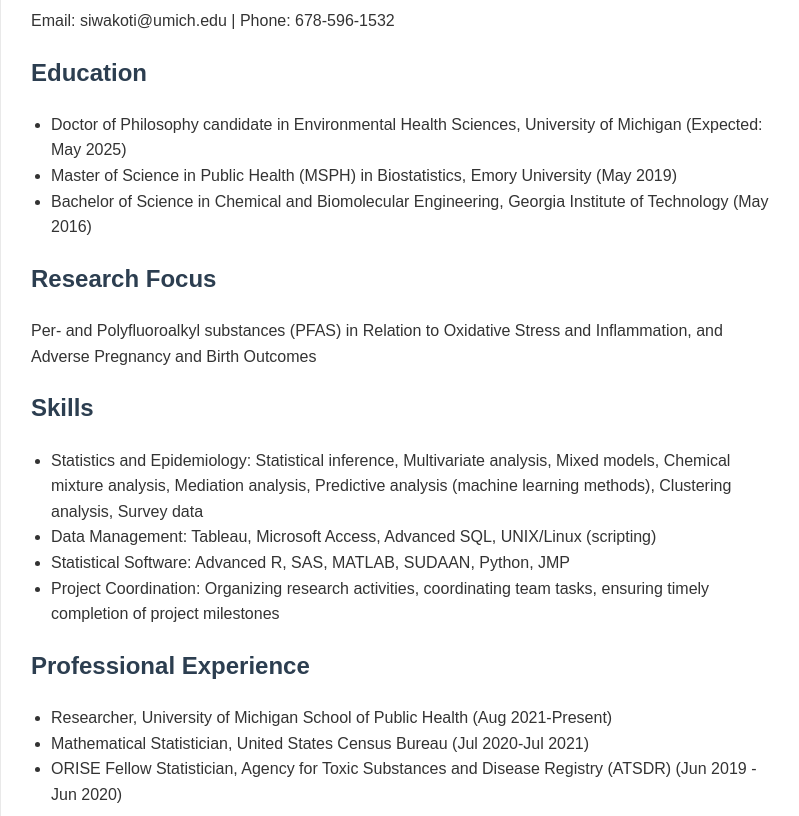
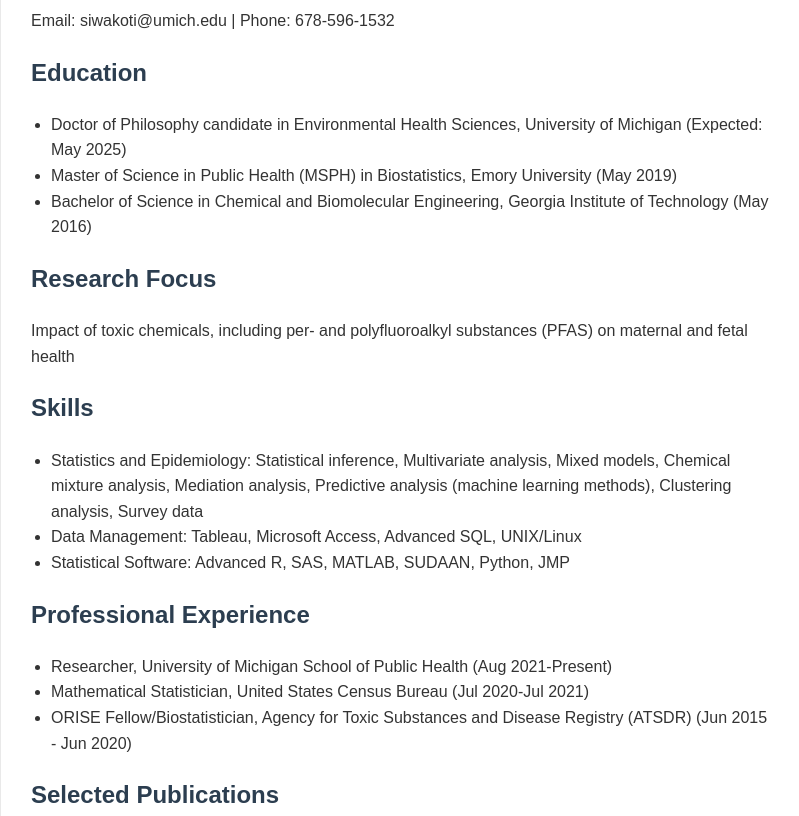
Before and after one commit to akrantasiwakoti/akrantasiwakoti.github.io, a plain HTML site: page index.html in a window 1280 px wide. Shown: the part 136-952 px from the top of the page, without its empty margins (239-1038 px from the left). Drawn offline with Linux system fonts and the light colour scheme.

Commit message:
Update index.html

```diff
--- a/index.html
+++ b/index.html
@@ -54,16 +54,15 @@
 
         <div class="section">
             <h2>Research Focus</h2>
-            <p>Per- and Polyfluoroalkyl substances (PFAS) in Relation to Oxidative Stress and Inflammation, and Adverse Pregnancy and Birth Outcomes</p>
+            <p>Impact of toxic chemicals, including per- and polyfluoroalkyl substances (PFAS) on maternal and fetal health</p>
         </div>
 
         <div class="section">
             <h2>Skills</h2>
             <ul>
                 <li>Statistics and Epidemiology: Statistical inference, Multivariate analysis, Mixed models, Chemical mixture analysis, Mediation analysis, Predictive analysis (machine learning methods), Clustering analysis, Survey data</li>
-                <li>Data Management: Tableau, Microsoft Access, Advanced SQL, UNIX/Linux (scripting)</li>
+                <li>Data Management: Tableau, Microsoft Access, Advanced SQL, UNIX/Linux</li>
                 <li>Statistical Software: Advanced R, SAS, MATLAB, SUDAAN, Python, JMP</li>
-                <li>Project Coordination: Organizing research activities, coordinating team tasks, ensuring timely completion of project milestones</li>
             </ul>
         </div>
 
@@ -72,7 +71,7 @@
             <ul>
                 <li>Researcher, University of Michigan School of Public Health (Aug 2021-Present)</li>
                 <li>Mathematical Statistician, United States Census Bureau (Jul 2020-Jul 2021)</li>
-                <li>ORISE Fellow Statistician, Agency for Toxic Substances and Disease Registry (ATSDR) (Jun 2019 - Jun 2020)</li>
+                <li>ORISE Fellow/Biostatistician, Agency for Toxic Substances and Disease Registry (ATSDR) (Jun 2015 - Jun 2020)</li>
             </ul>
         </div>
 
@@ -90,7 +89,6 @@
                 <li>Environmental Toxicology and Epidemiology Predoctoral Training Grant, University of Michigan</li>
                 <li>Rackham Merit Predoctoral Fellowship, University of Michigan</li>
                 <li>Gates Millennium Scholarship, 2011 Cohort</li>
-                <li>Second-Best Poster Award, 2016 Southeast Society of Toxicology Meeting</li>
             </ul>
         </div>
 
```
